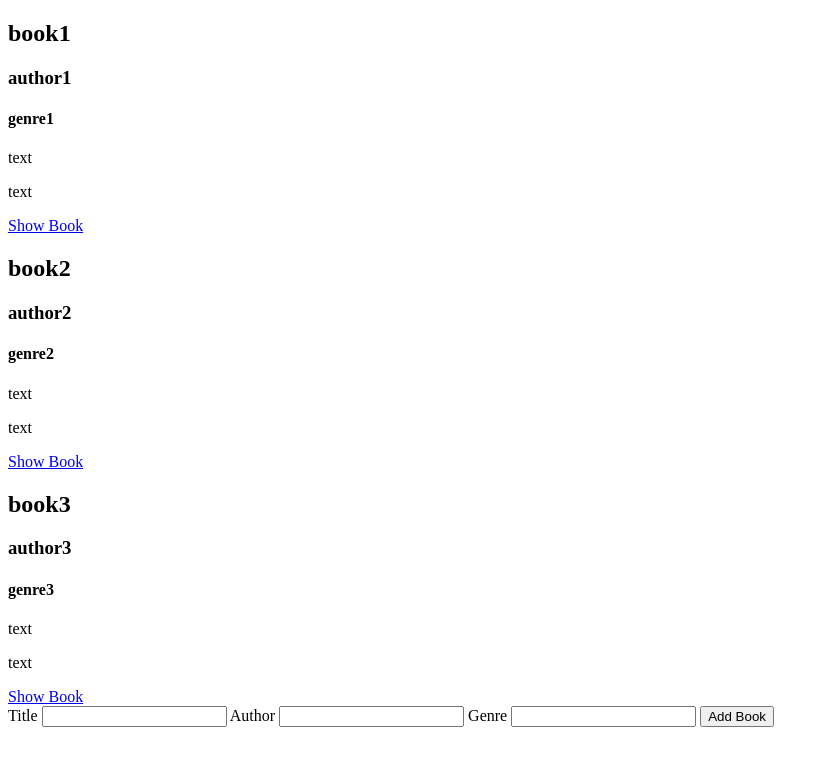
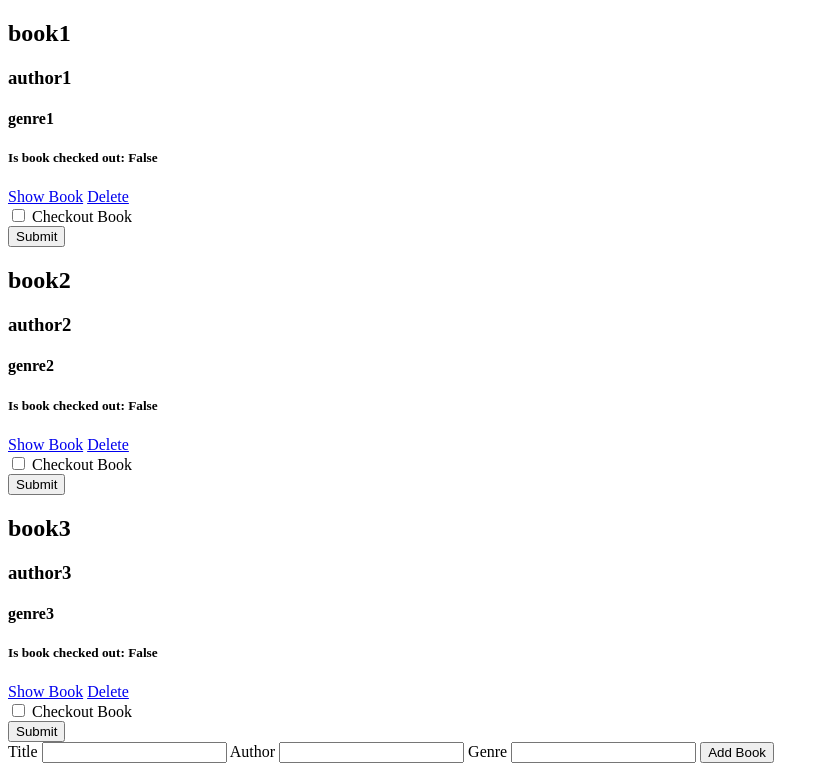
Before and after one commit to LewisBrennanGithub/python_homework, a Flask app: page /library in a window 1280 px wide. Shown: the part 47-818 px from the top of the page, without its empty margins (0-829 px from the left). Before the commit the page ends 774 px from the top, so only its background shows below. Run offline with Flask 2, Linux system fonts and the light colour scheme.

Commit message:
sunday commit

```diff
--- a/week_03_homework/weekend_homework/controllers/controller.py
+++ b/week_03_homework/weekend_homework/controllers/controller.py
@@ -21,11 +21,34 @@ def add_book():
   bookTitle = request.form['title']
   bookAuthor = request.form['author']
   bookGenre = request.form['genre']
-  newBook = Book(title=bookTitle, author=bookAuthor, genre=bookGenre)
+  newBook = Book(title=bookTitle, author=bookAuthor, genre=bookGenre, checked_out = False)
   add_new_book(newBook)
   return redirect('/library')
 
-@app.route("/library/<index>", methods=["POST"])
-def book_delete(index):
-    remove_named_book(int(index))
-    return redirect("/library")
+@app.route('/delete/<int:index>')
+def delete_book(index):
+    book_list.pop(index)
+    # book_list.pop(index-1)
+    return redirect('/library')
+
+@app.route('/library/<int:index>/checkout')
+def checkout_book():
+   for book in book_list:
+      book.checkout_out = True
+   return redirect('/library')
+
+# @app.route("/library/<index>", methods=["POST"])
+# def books_delete(index):
+#     delete_book(int(index))
+#     return redirect("/library")
+
+# @app.route("/library/delete/<index>", methods=["POST"])
+# def books_delete(index):
+#     remove_book(int(index))
+#     return redirect("/library")
+
+# @app.route("/library/delete/<index>", methods=["POST"])
+# def books_delete(index):
+#     chosen_book = book_list[int(index)]
+#     remove_book(chosen_book)
+#     return redirect("/library")
--- a/week_03_homework/weekend_homework/models/book.py
+++ b/week_03_homework/weekend_homework/models/book.py
@@ -1,6 +1,7 @@
 class Book():
 
-    def __init__(self,title, author, genre):
+    def __init__(self,title, author, genre, checked_out):
         self.title = title
         self.author = author
         self.genre = genre
+        self.checked_out = checked_out
--- a/week_03_homework/weekend_homework/models/library.py
+++ b/week_03_homework/weekend_homework/models/library.py
@@ -1,13 +1,12 @@
 from models.book import *
 
-book1 = Book("book1", "author1", "genre1")
-book2 = Book("book2", "author2", "genre2")
-book3 = Book("book3", "author3", "genre3")
+book1 = Book("book1", "author1", "genre1", False)
+book2 = Book("book2", "author2", "genre2", False)
+book3 = Book("book3", "author3", "genre3", False)
 
 book_list = [book1, book2, book3]
 
 def add_new_book(book):
     book_list.append(book)
 
-def remove_named_book(book):
-    book_list.remove(book)
+# def change_checkout_status():
--- a/week_03_homework/weekend_homework/templates/index.html
+++ b/week_03_homework/weekend_homework/templates/index.html
@@ -16,10 +16,16 @@
       <h2>{{ book.title }}</h2>
       <h3>{{ book.author }}</h3>
       <h4>{{ book.genre }}</h4>
-      <p>text</p>
-      <p>text</p>
+      <h5>Is book checked out: {{ book.checked_out}}</h5>
       <a href="/library/{{loop.index0}}">Show Book</a>
-    </div>
+      <td></td><a href="/delete/{{loop.index0}}">Delete</a></td>
+      <div>
+        <form action="/library/{{loop.index0}}/checkout">
+          <input type="checkbox" id="checkout" name="checkout">
+          <label for="vehicle1">Checkout Book</label><br>
+          <input type="submit" value="Submit">
+        </form>
+        </div>
     {% endfor %}
 
     <!-- input stuff starts-->
```
Also changed, not shown: week_03_homework/weekend_homework/templates/bookinfo.html (+3 -5 lines).
